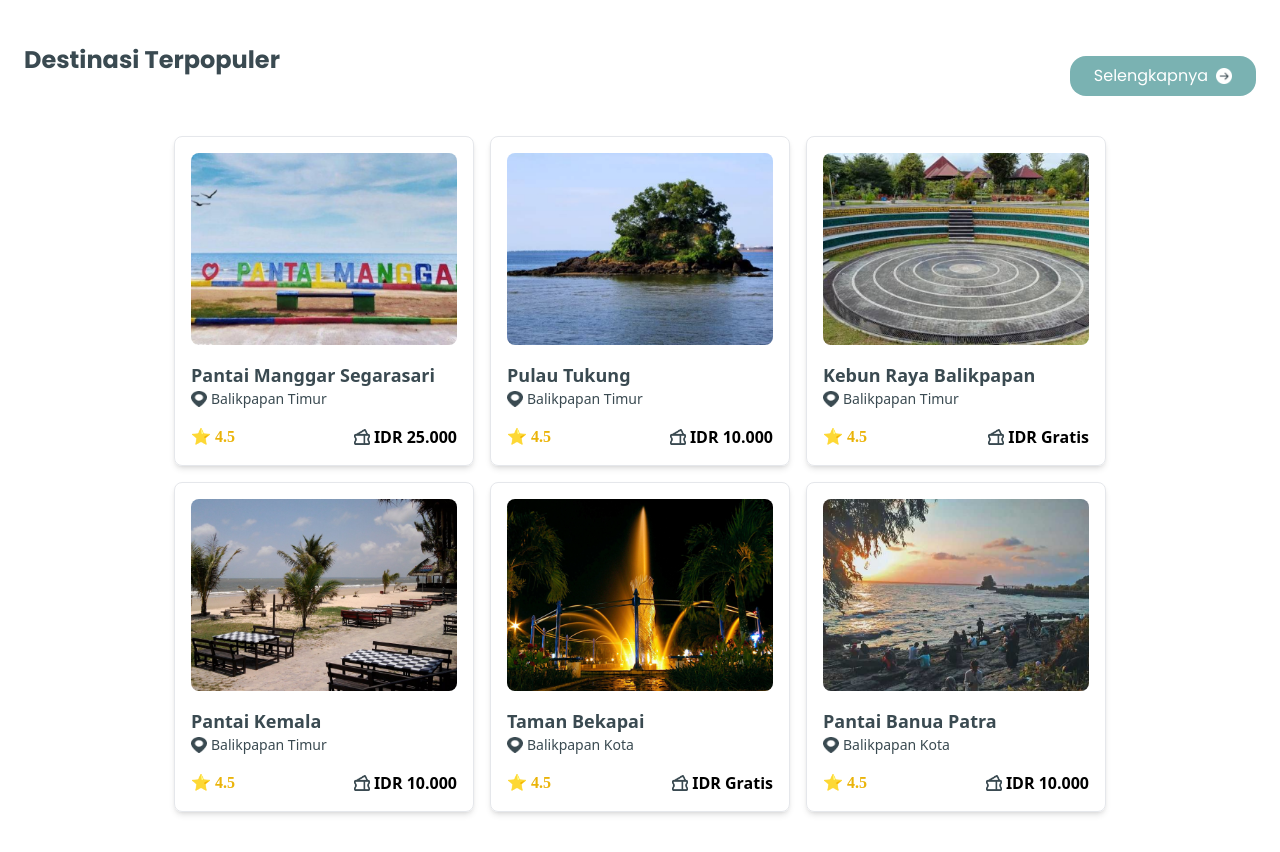
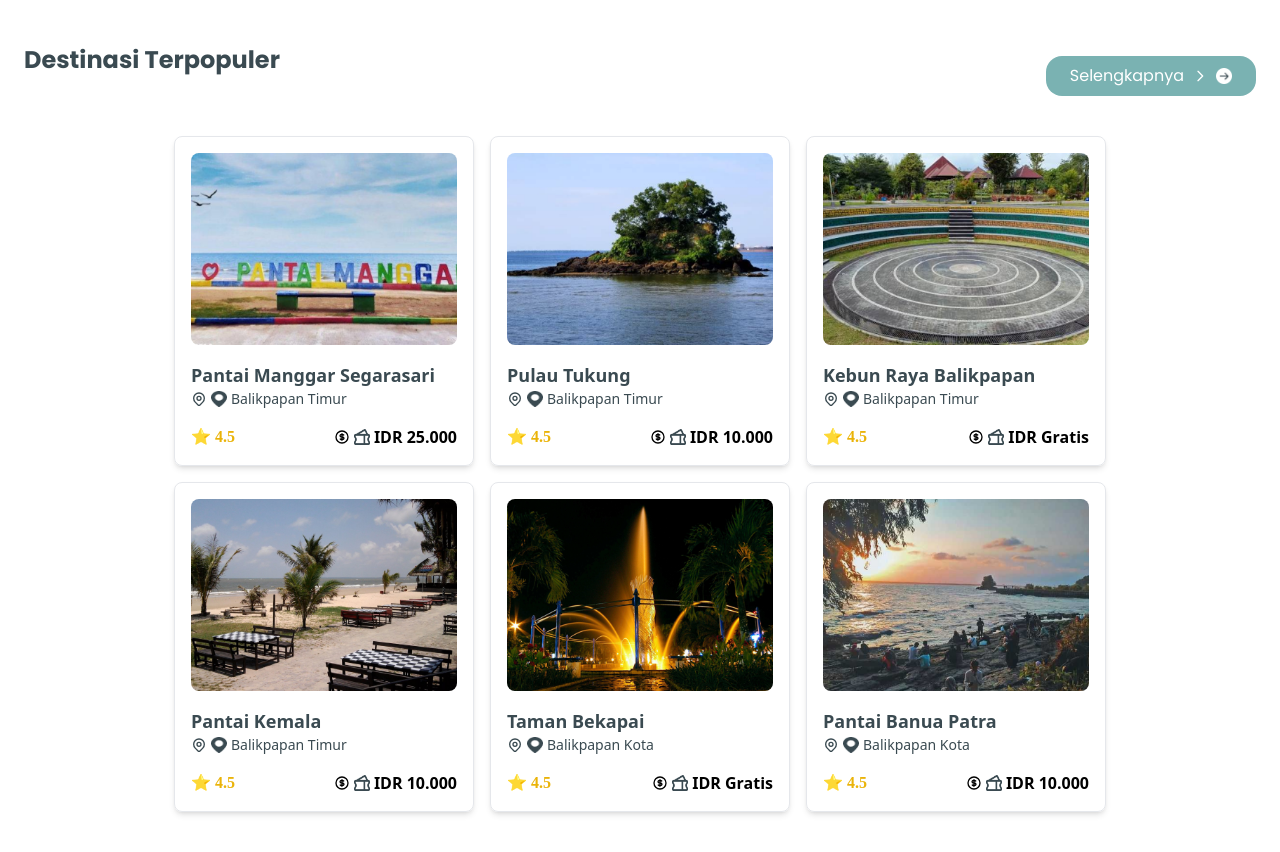
Before and after one commit to amrinaaa/bacito3b_, a React (Vite) app in the folder bacito3b/: page /destinasi in a window 1280 px wide. Built offline with nearby package versions, Linux system fonts and the light colour scheme; a web font is replaced by a local one.

Commit message:
dasar pop up

```diff
--- a/bacito3b/package.json
+++ b/bacito3b/package.json
@@ -11,9 +11,11 @@
   },
   "dependencies": {
     "bacito3b": "file:",
+    "dialog": "^0.3.1",
     "react": "^18.3.1",
     "react-dom": "^18.3.1",
     "react-icons": "^5.3.0",
+    "react-modal": "^3.16.1",
     "react-router-dom": "^6.28.0"
   },
   "devDependencies": {
--- a/bacito3b/src/components/Destinasi.jsx
+++ b/bacito3b/src/components/Destinasi.jsx
@@ -1,9 +1,20 @@
-
+import { useState } from 'react';
 import destinations from '../data/destinasi';
 import panah from '../assets/panah.png';
 import lokasiIcon from '../assets/lokasi.png';
 import hargaIcon from '../assets/price.png';
+
 const Destinasi = () => {
+  const [selectedDestination, setSelectedDestination] = useState(null);
+
+  const handleDestinationClick = (destination) => {
+    setSelectedDestination(destination);
+  };
+
+  const closePopup = () => {
+    setSelectedDestination(null);
+  };
+
   return (
     <div className="flex flex-col items-center p-6">
       <div className="flex justify-between items-center w-full mb-6">
@@ -12,6 +23,19 @@ const Destinasi = () => {
         <div className="text-center"> {/* Mengatur tombol agar di kanan */}
           <button className="font-poppins mt-8 px-6 py-2 text-sm md:text-base text-white bg-button rounded-2xl hover:bg-button transition duration-300 flex items-center">
             Selengkapnya
+            <svg
+              className="ml-2 w-4 h-4"
+              fill="none"
+              stroke="currentColor"
+              viewBox="0 0 24 24"
+            >
+              <path
+                strokeLinecap="round"
+                strokeLinejoin="round"
+                strokeWidth={2}
+                d="M9 5l7 7-7 7"
+              />
+            </svg>
             <img src={panah} alt="Arrow" className="ml-2 w-4 h-4" /> {/* Menambahkan ikon panah */}
           </button>
         </div>
@@ -23,6 +47,7 @@ const Destinasi = () => {
             className="border rounded-lg shadow-md p-4 w-full sm:w-1/2 md:w-1/3 lg:w-1/4"
             data-aos="fade-up"
             data-aos-delay= {`${destination.id * 100}`}
+            onClick={() => handleDestinationClick(destination)}
           >
             <img
               src={destination.image}
@@ -31,12 +56,44 @@ const Destinasi = () => {
             />
             <h2 className="font-sans text-lg font-bold text-font_gelap text-left">{destination.name}</h2> {/* Memusatkan judul */}
             <div className="font-sans flex items-center text-sm text-font_gelap text-left"> {/* Menambahkan ikon lokasi */}
+            <svg
+                className="w-4 h-4 mr-1"
+                fill="none"
+                stroke="currentColor"
+                viewBox="0 0 24 24"
+              >
+                <path
+                  strokeLinecap="round"
+                  strokeLinejoin="round"
+                  strokeWidth={2}
+                  d="M17.657 16.657L13.414 20.9a1.998 1.998 0 01-2.827 0l-4.244-4.243a8 8 0 1111.314 0z"
+                />
+                <path
+                  strokeLinecap="round"
+                  strokeLinejoin="round"
+                  strokeWidth={2}
+                  d="M15 11a3 3 0 11-6 0 3 3 0 016 0z"
+                />
+              </svg>
               <img src={lokasiIcon} alt="Lokasi" className="mr-1 w-4 h-4" /> {/* Ikon lokasi */}
               <p>{destination.location}</p> {/* Memusatkan lokasi */}
             </div>
             <div className="flex justify-between items-center mt-4">
               <span className="text-yellow-500 font-bold">⭐ {destination.rating}</span>
               <div className="flex items-center">
+              <svg
+                  className="w-4 h-4 mr-1"
+                  fill="none"
+                  stroke="currentColor"
+                  viewBox="0 0 24 24"
+                >
+                  <path
+                    strokeLinecap="round"
+                    strokeLinejoin="round"
+                    strokeWidth={2}
+                    d="M12 8c-1.657 0-3 .895-3 2s1.343 2 3 2 3 .895 3 2-1.343 2-3 2m0-8c1.11 0 2.08.402 2.599 1M12 8V7m0 1v8m0 0v1m0-1c-1.11 0-2.08-.402-2.599-1M21 12a9 9 0 11-18 0 9 9 0 0118 0z"
+                  />
+                </svg>
                 <img src={hargaIcon} alt="Harga" className="font-sans mr-1 w-4 h-4" /> {/* Ikon harga */}
                 <span className="font-bold font-sans">{destination.price}</span>
               </div>
@@ -44,6 +101,93 @@ const Destinasi = () => {
           </div>
         ))}
       </div>
+
+      {selectedDestination && (
+        <div className="fixed inset-0 bg-black bg-opacity-50 flex items-center justify-center p-4 z-50">
+          <div className="bg-white rounded-lg max-w-3xl w-full max-h-[90vh] overflow-y-auto">
+            <div className="p-6">
+              <div className="flex justify-between items-start mb-4">
+                <h2 className="text-2xl font-bold text-gray-800">
+                  {selectedDestination.name}
+                  <span className="text-yellow-500 font-bold">⭐</span>
+                  <span className="font-bold">{selectedDestination.rating}</span>
+                </h2>
+                <button
+                  onClick={closePopup}
+                  className="text-gray-500 hover:text-gray-700 transition-colors"
+                >
+                  <svg
+                    className="w-6 h-6"
+                    fill="none"
+                    stroke="currentColor"
+                    viewBox="0 0 24 24"
+                  >
+                    <path
+                      strokeLinecap="round"
+                      strokeLinejoin="round"
+                      strokeWidth={2}
+                      d="M6 18L18 6M6 6l12 12"
+                    />
+                  </svg>
+                </button>
+              </div>
+
+              <img
+                src={`/api/placeholder/800/400`}
+                alt={selectedDestination.name}
+                className="w-full h-64 object-cover rounded-lg mb-4"
+              />
+
+              <div className="space-y-4">
+                <div className="flex items-center gap-2">
+                  <svg
+                    className="w-4 h-4"
+                    fill="none"
+                    stroke="currentColor"
+                    viewBox="0 0 24 24"
+                  >
+                    <path
+                      strokeLinecap="round"
+                      strokeLinejoin="round"
+                      strokeWidth={2}
+                      d="M17.657 16.657L13.414 20.9a1.998 1.998 0 01-2.827 0l-4.244-4.243a8 8 0 1111.314 0z"
+                    />
+                    <path
+                      strokeLinecap="round"
+                      strokeLinejoin="round"
+                      strokeWidth={2}
+                      d="M15 11a3 3 0 11-6 0 3 3 0 016 0z"
+                    />
+                  </svg>
+                  <span className="text-gray-600">{selectedDestination.location}</span>
+                </div>
+
+                <div className="flex items-center gap-2">
+                  <svg
+                    className="w-4 h-4"
+                    fill="none"
+                    stroke="currentColor"
+                    viewBox="0 0 24 24"
+                  >
+                    <path
+                      strokeLinecap="round"
+                      strokeLinejoin="round"
+                      strokeWidth={2}
+                      d="M12 8c-1.657 0-3 .895-3 2s1.343 2 3 2 3 .895 3 2-1.343 2-3 2m0-8c1.11 0 2.08.402 2.599 1M12 8V7m0 1v8m0 0v1m0-1c-1.11 0-2.08-.402-2.599-1M21 12a9 9 0 11-18 0 9 9 0 0118 0z"
+                    />
+                  </svg>
+                  <span className="font-bold">{selectedDestination.price}</span>
+                </div>
+
+
+                <div className="text-gray-600">
+                  <p>Tambahkan deskripsi detail destinasi di sini...</p>
+                </div>
+              </div>
+            </div>
+          </div>
+        </div>
+      )}
     </div>
   );
 }
--- a/bacito3b/src/data/destinasi.jsx
+++ b/bacito3b/src/data/destinasi.jsx
@@ -4,7 +4,6 @@ import kebunRaya from '../assets/krb.png';
 import pantaiKemala from '../assets/kemala.png';
 import tamanBekapai from '../assets/bekapai.png';
 import banuaPatra from '../assets/banuaPatra.png';
-
 
 const destinations = [
     {
@@ -40,7 +39,7 @@ const destinations = [
         image: pantaiKemala,
       },
       {
-        id: 4,
+        id: 5,
         name: 'Taman Bekapai',
         location: 'Balikpapan Kota',
         price: 'IDR Gratis',
@@ -48,7 +47,7 @@ const destinations = [
         image: tamanBekapai,
       },
       {
-        id: 4,
+        id: 6,
         name: 'Pantai Banua Patra',
         location: 'Balikpapan Kota',
         price: 'IDR 10.000',
```
Also changed, not shown: 2 other files (tests, documents, lock files or other folders).
